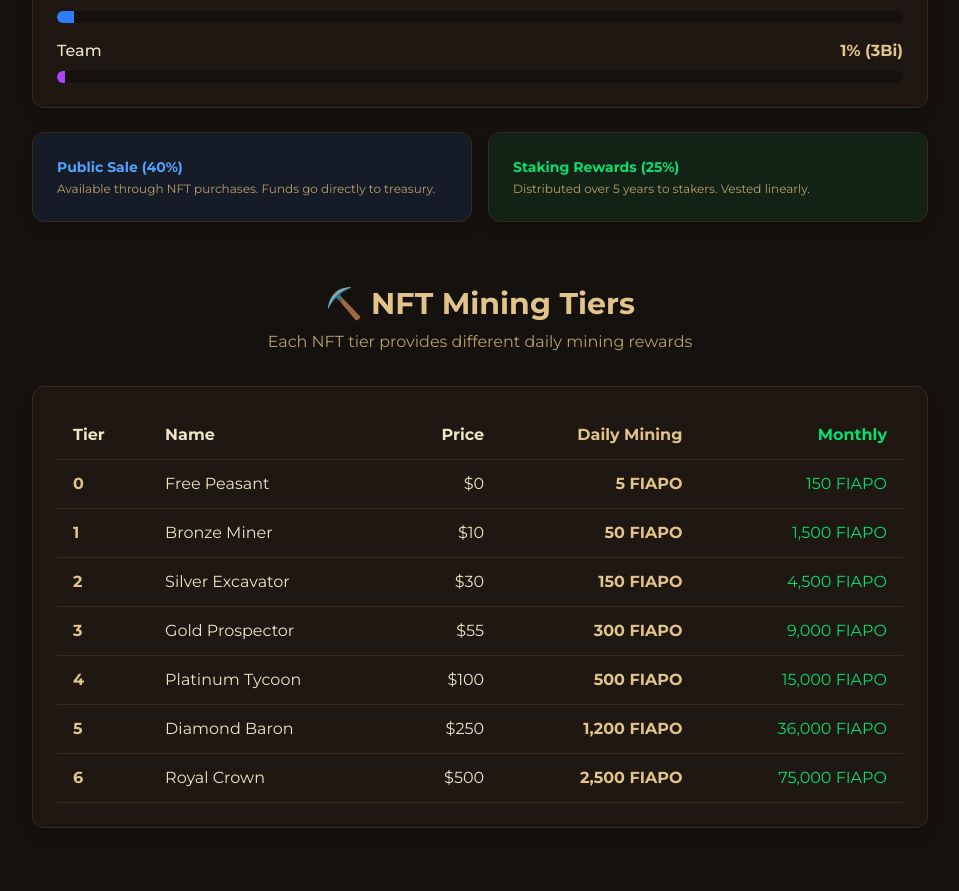
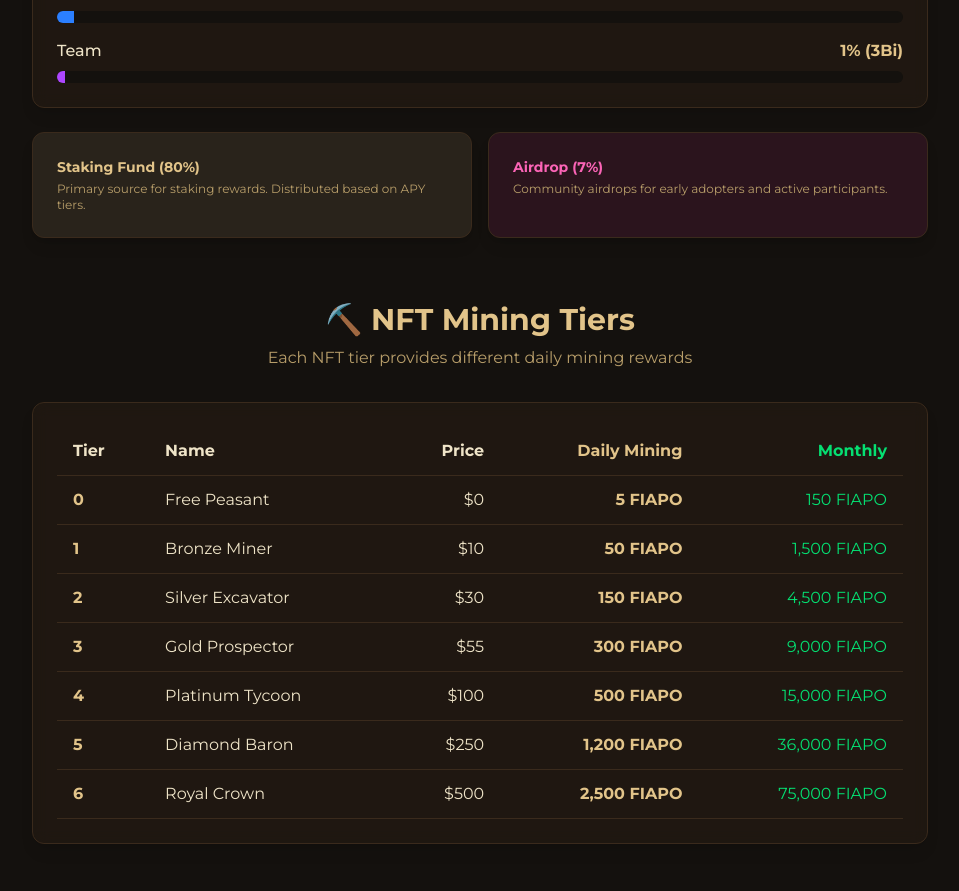
Before and after one commit to donfiapodelamanga-cpu/DonFiapo, a Next.js app in the folder don-fiapo-web/: page /en/tokenomics in a window 1280 px wide. Shown: the part 840-1731 px from the top of the page, without its empty margins (160-1119 px from the left). Built offline with nearby package versions, Linux system fonts and the light colour scheme; no server answers; what @solana/wallet-adapter-react, @solana/wallet-adapter-react-ui would draw is missing.

Commit message:
Fix: Update hardcoded distribution cards to match whitepaper

```diff
--- a/don-fiapo-web/src/app/[locale]/tokenomics/page.tsx
+++ b/don-fiapo-web/src/app/[locale]/tokenomics/page.tsx
@@ -183,19 +183,19 @@ export default function TokenomicsPage() {
                         </Card>
 
                         <div className="grid md:grid-cols-2 gap-4">
-                            <Card className="bg-blue-500/10 border border-blue-500/30">
+                            <Card className="bg-golden/10 border border-golden/30">
                                 <CardContent className="pt-6">
-                                    <div className="text-sm text-blue-400 font-bold mb-1">Public Sale (40%)</div>
+                                    <div className="text-sm text-golden font-bold mb-1">Staking Fund (80%)</div>
                                     <p className="text-xs text-muted-foreground">
-                                        Available through NFT purchases. Funds go directly to treasury.
+                                        Primary source for staking rewards. Distributed based on APY tiers.
                                     </p>
                                 </CardContent>
                             </Card>
-                            <Card className="bg-green-500/10 border border-green-500/30">
+                            <Card className="bg-pink-500/10 border border-pink-500/30">
                                 <CardContent className="pt-6">
-                                    <div className="text-sm text-green-400 font-bold mb-1">Staking Rewards (25%)</div>
+                                    <div className="text-sm text-pink-400 font-bold mb-1">Airdrop (7%)</div>
                                     <p className="text-xs text-muted-foreground">
-                                        Distributed over 5 years to stakers. Vested linearly.
+                                        Community airdrops for early adopters and active participants.
                                     </p>
                                 </CardContent>
                             </Card>
```
